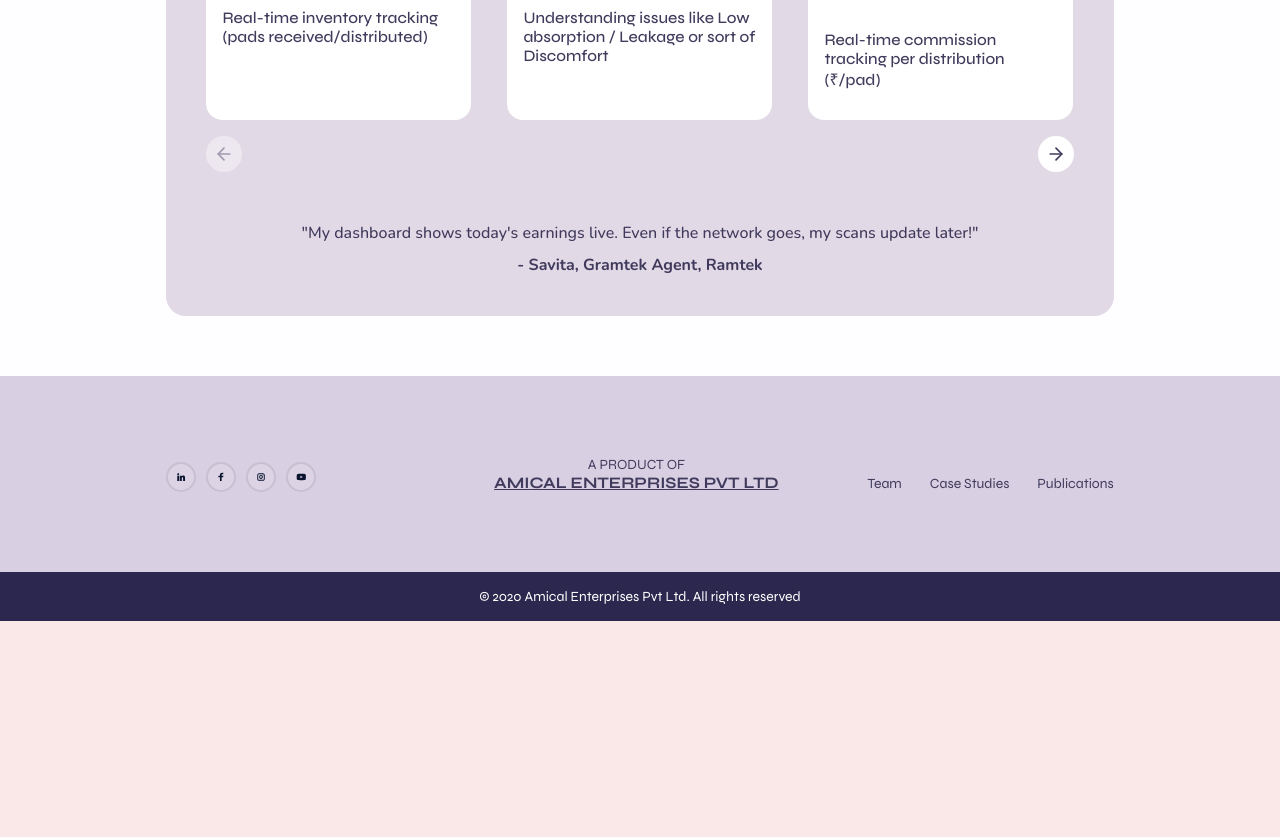
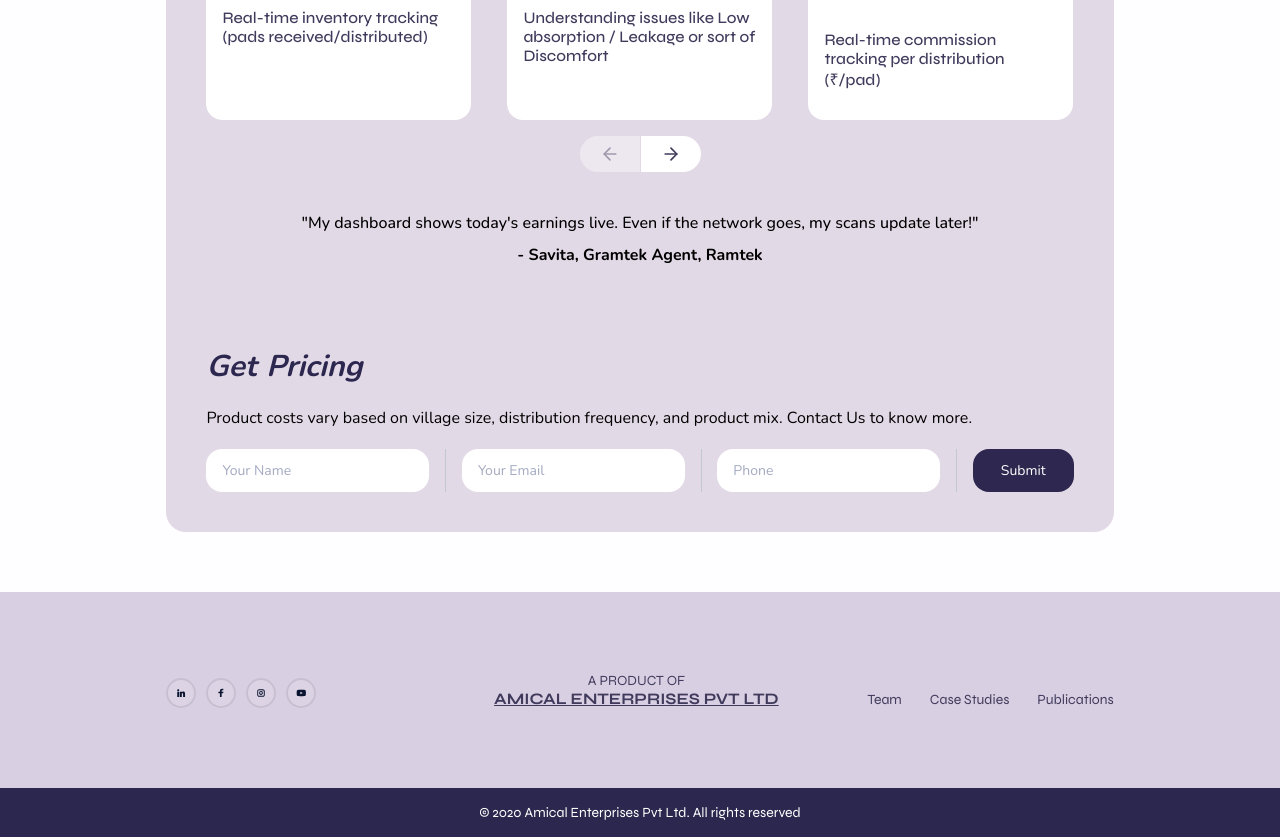
Before and after one commit to exploresahil/gramtek-landing-mvp, a Next.js app: page / in a window 1280 px wide. Shown: the part 6100-6937 px from the top of the page. Before the commit the page ends 6721 px from the top, so only its background shows below. Built offline with nearby package versions, Linux system fonts and the light colour scheme; a web font is replaced by a local one.

Commit message:
Updated: Pricing section and favicon

```diff
--- a/package.json
+++ b/package.json
@@ -15,7 +15,8 @@
     "next": "15.3.0",
     "react": "^19.0.0",
     "react-dom": "^19.0.0",
-    "react-error-boundary": "^5.0.0"
+    "react-error-boundary": "^5.0.0",
+    "react-hook-form": "^7.56.3"
   },
   "devDependencies": {
     "@types/node": "^20",
--- a/src/components/common/title/AnimatedTitles.tsx
+++ b/src/components/common/title/AnimatedTitles.tsx
@@ -71,10 +71,16 @@ export const FadeInTitleSmall = ({
   );
 };
 
-export const FadeInParagraph = ({ text = "Hello World" }) => {
+export const FadeInParagraph = ({
+  text = "Hello World",
+  className,
+}: {
+  text: string;
+  className?: string;
+}) => {
   return (
     <motion.p
-      className="FadeInParagraph"
+      className={`FadeInParagraph ${className}`}
       variants={descriptionAnime}
       initial="hidden"
       whileInView="animate"
@@ -88,10 +94,16 @@ export const FadeInParagraph = ({ text = "Hello World" }) => {
   );
 };
 
-export const FadeInParagraphFromRight = ({ text = "Hello World" }) => {
+export const FadeInParagraphFromRight = ({
+  text = "Hello World",
+  className,
+}: {
+  text: string;
+  className?: string;
+}) => {
   return (
     <motion.p
-      className="FadeInParagraphFromRight"
+      className={`FadeInParagraphFromRight ${className}`}
       variants={descriptionAnimeFromRight}
       initial="hidden"
       whileInView="animate"
--- a/src/components/home/gramtek/dashboardFeatures/DashboardFeatures.tsx
+++ b/src/components/home/gramtek/dashboardFeatures/DashboardFeatures.tsx
@@ -1,14 +1,44 @@
 "use client";
 
-import { TitleSplitText } from "@/components/common/title/AnimatedTitles";
+import {
+  FadeInParagraph,
+  FadeInParagraphFromRight,
+  TitleSplitText,
+} from "@/components/common/title/AnimatedTitles";
 import "./style.scss";
 import { dashboardFeaturesData } from "./data.db";
 import { useEffect, useState } from "react";
 import { AnimatePresence, motion } from "motion/react";
 import DefaultSlider from "@/components/sliders/defaultSlider/DefaultSlider";
 import useResponsive from "@/hooks/useResponsive";
+import { slideVariants, viewportMargin, viewportOnce } from "@/utils/anim";
+import { SubmitHandler, useForm } from "react-hook-form";
+
+type FormInputs = {
+  name: string;
+  email: string;
+  phone: string;
+};
 
 const DashboardFeatures = () => {
+  const {
+    register,
+    handleSubmit,
+    reset,
+    formState: { errors },
+  } = useForm<FormInputs>();
+
+  const onSubmit: SubmitHandler<FormInputs> = (data) => {
+    // Handle form submission here
+    try {
+      console.log(data);
+      // Reset the form after successful submission
+      reset();
+    } catch (error) {
+      console.log(error);
+    }
+  };
+
   const [activeOption, setActiveOption] = useState(0);
   const [mounted, setMounted] = useState(false);
 
@@ -66,7 +96,14 @@ const DashboardFeatures = () => {
           })}
         </div>
 
-        <div className="options_cards">
+        <motion.div
+          variants={slideVariants}
+          initial="initial"
+          whileInView="animate"
+          viewport={{ once: viewportOnce, margin: viewportMargin }}
+          exit="exit"
+          className="options_cards"
+        >
           <DefaultSlider
             gap={
               isXLarge
@@ -100,12 +137,72 @@ const DashboardFeatures = () => {
               }
             )}
           </DefaultSlider>
+        </motion.div>
+      </div>
+      <div className="options_testimonials">
+        <FadeInParagraph
+          className="testimonial_title"
+          text={`"${dashboardFeaturesData.testimonials[0].description}"`}
+        />
+        <FadeInParagraph
+          className="testimonial_name"
+          text={dashboardFeaturesData.testimonials[0].name}
+        />
+      </div>
+      <div className="dashed_line" />
+      <div className="get_pricing">
+        <TitleSplitText text={dashboardFeaturesData.pricing.title} />
+        <FadeInParagraphFromRight
+          className="pricing_desc"
+          text={dashboardFeaturesData.pricing.description}
+        />
+      </div>
+      <form onSubmit={handleSubmit(onSubmit)} className="pricing_form">
+        <div className="form_group">
+          <input
+            type="text"
+            placeholder="Your Name"
+            {...register("name", { required: "Name is required" })}
+          />
+          {errors.name && <span className="error">{errors.name.message}</span>}
         </div>
-        <p className="options_testimonials">
-          "{dashboardFeaturesData.testimonials[0].description}"
-          <span>{dashboardFeaturesData.testimonials[0].name}</span>
-        </p>
-      </div>
+        {!isMobile && <div className="line" />}
+        <div className="form_group">
+          <input
+            type="email"
+            placeholder="Your Email"
+            {...register("email", {
+              required: "Email is required",
+              pattern: {
+                value: /^[A-Z0-9._%+-]+@[A-Z0-9.-]+\.[A-Z]{2,}$/i,
+                message: "Invalid email address",
+              },
+            })}
+          />
+          {errors.email && (
+            <span className="error">{errors.email.message}</span>
+          )}
+        </div>
+        {!isMobile && <div className="line" />}
+        <div className="form_group">
+          <input
+            type="tel"
+            placeholder="Phone"
+            {...register("phone", {
+              required: "Phone number is required",
+              pattern: {
+                value: /^[0-9]{10}$/,
+                message: "Please enter a valid 10-digit phone number",
+              },
+            })}
+          />
+          {errors.phone && (
+            <span className="error">{errors.phone.message}</span>
+          )}
+        </div>
+        {!isMobile && <div className="line" />}
+        <button type="submit">Submit</button>
+      </form>
     </div>
   );
 };
--- a/src/components/home/gramtek/dashboardFeatures/style.scss
+++ b/src/components/home/gramtek/dashboardFeatures/style.scss
@@ -128,8 +128,7 @@
     &_testimonials {
       margin-top: rem(20);
       align-self: center;
-      font-family: $nunito;
-      font-size: rem(16);
+
       display: flex;
       flex-direction: column;
       align-items: center;
@@ -143,9 +142,135 @@
         gap: rem(18);
       }
 
-      span {
+      .testimonial_title,
+      .testimonial_name {
+        font-family: $nunito;
+        font-size: rem(16);
+        color: $c_text_paragraph;
+      }
+
+      .testimonial_name {
         font-weight: bold;
       }
     }
   }
+
+  .dashed_line {
+    margin-block: rem(20);
+    align-self: center;
+    width: 90%;
+    height: rem(0.6);
+    background-image: linear-gradient(
+      to right,
+      $c_button_dark 50%,
+      rgba(255, 255, 255, 0) 0%
+    );
+    background-position: bottom;
+    background-size: rem(20) rem(1);
+    background-repeat: repeat-x;
+    opacity: 0.5;
+
+    @include breakpoint(medium) {
+      width: 60%;
+    }
+
+    @include breakpoint(xlarge) {
+      width: 50%;
+    }
+  }
+
+  .get_pricing {
+    display: flex;
+    flex-direction: column;
+    gap: rem(20);
+
+    .pricing_desc {
+      font-family: $nunito;
+      font-size: rem(16);
+      color: $c_text_paragraph;
+      font-weight: 400;
+    }
+  }
+
+  .pricing_form {
+    display: flex;
+    flex-direction: column;
+    gap: rem(16);
+    font-family: $nunito;
+    font-size: rem(14);
+
+    //* variables
+    $padding: rem(12) rem(16);
+    $border_radius: rem(16);
+    $padding_l: rem(12) rem(28);
+    $border_radius_l: rem(20);
+    $padding_xl: rem(12) rem(34);
+
+    @include breakpoint(medium) {
+      flex-direction: row;
+      justify-content: space-between;
+      gap: rem(10);
+    }
+
+    @include breakpoint(large) {
+      gap: rem(16);
+    }
+
+    .form_group {
+      width: 100%;
+      display: flex;
+      flex-direction: column;
+      gap: rem(10);
+
+      input {
+        width: 100%;
+        border: none;
+        outline: none;
+        padding: $padding;
+        border-radius: $border_radius;
+
+        &::placeholder {
+          color: #a3aac2;
+        }
+      }
+
+      .error {
+        font-family: $nunito;
+        font-size: rem(14);
+        color: $c_red;
+        opacity: 0.6;
+        background-color: hsl(from $c_background_client h s l / 0.75);
+        border-radius: rem(10);
+        padding: rem(5) rem(10);
+
+        @include breakpoint(medium) {
+          top: calc(100% + rem(5));
+          left: rem(10);
+        }
+      }
+    }
+
+    .line {
+      width: rem(3);
+      background-color: #c2c7d0;
+    }
+
+    button[type="submit"] {
+      background-color: $c_button_dark;
+      color: $c_text_accent;
+      padding: $padding;
+      border-radius: $border_radius;
+      @include breakpoint(medium) {
+        height: fit-content;
+      }
+
+      @include breakpoint(large) {
+        padding: $padding_l;
+      }
+
+      @include breakpoint(xlarge) {
+        padding: $padding_xl;
+      }
+    }
+  }
 }
--- a/src/components/home/hero/style.scss
+++ b/src/components/home/hero/style.scss
@@ -2,6 +2,7 @@
 
 #Hero {
   height: 100vh;
+  height: 100svh;
   height: 100dvh;
   display: flex;
   justify-content: center;
--- a/src/components/sliders/defaultSlider/DefaultSlider.tsx
+++ b/src/components/sliders/defaultSlider/DefaultSlider.tsx
@@ -116,7 +116,6 @@ const DefaultSlider: React.FC<SliderProps> = ({
           onDragEnd={draggable ? handleDragEnd : undefined}
           animate={{ x: -currentIndex * step }}
           transition={{ type: "tween", duration: 0.5 }}
-          variants={sliderTrackVariants}
           initial={false}
         >
           <AnimatePresence initial={false}>
@@ -128,11 +127,6 @@ const DefaultSlider: React.FC<SliderProps> = ({
                   width: Math.max(0, slideWidth),
                   marginRight: idx === slides.length - 1 ? 0 : gap,
                 }}
-                variants={slideVariants}
-                initial="initial"
-                whileInView="animate"
-                viewport={{ once: viewportOnce, margin: viewportMargin }}
-                exit="exit"
               >
                 {child}
               </motion.div>
@@ -150,6 +144,7 @@ const DefaultSlider: React.FC<SliderProps> = ({
           >
             <ArrowLeft size={navBtnSize} />
           </button>
+          <div className="line" />
           <button
             className="navButton"
             onClick={handleNext}
--- a/src/components/sliders/defaultSlider/style.scss
+++ b/src/components/sliders/defaultSlider/style.scss
@@ -15,31 +15,47 @@
 
 .navButtons {
   display: flex;
-  justify-content: space-between;
-  gap: 1rem;
   margin-top: 1rem;
+  justify-content: center;
+
+  .line {
+    width: rem(1);
+  }
 }
 
 .navButton {
   background: $c_text_accent;
   border: none;
-  border-radius: 50%;
+  border-radius: rem(1000);
   padding: rem(8);
   cursor: pointer;
   display: flex;
   align-items: center;
   justify-content: center;
-  transition: all 0.3s ease;
+  transition: background-color 0.3s ease-in-out, color 0.2s ease-in-out,
+    opacity 0.2s ease-in-out;
+  width: rem(60);
 
-  &:hover:not(:disabled) {
-    transform: scale(1.1);
-    background: darken($c_text_accent, 10%);
+  &:nth-of-type(1) {
+    border-top-right-radius: 0;
+    border-bottom-right-radius: 0;
+  }
+
+  &:nth-of-type(2) {
+    border-top-left-radius: 0;
+    border-bottom-left-radius: 0;
+  }
+
+  @include breakpoint(large) {
+    &:hover:not(:disabled) {
+      background-color: $c_button_dark;
+      color: $c_button_light;
+    }
   }
 
   &:disabled {
     opacity: 0.4;
     cursor: not-allowed;
-    background: lighten($c_text_accent, 20%);
   }
 }
 
```
Also changed, not shown: 2 other files (tests, documents, lock files or other folders).
